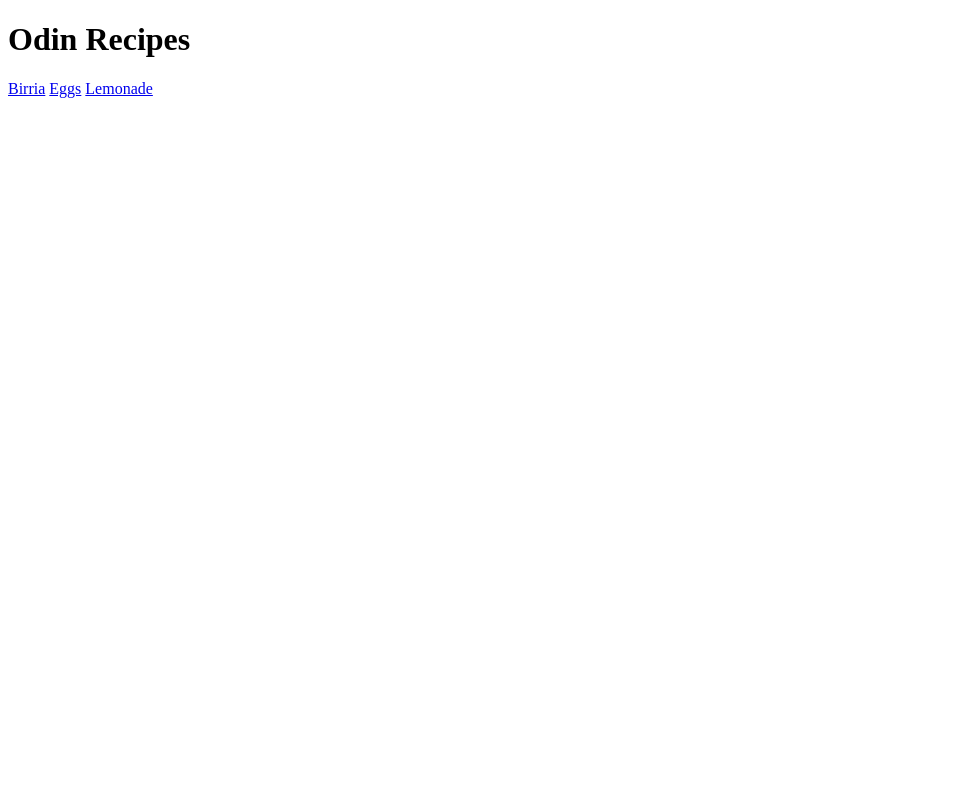
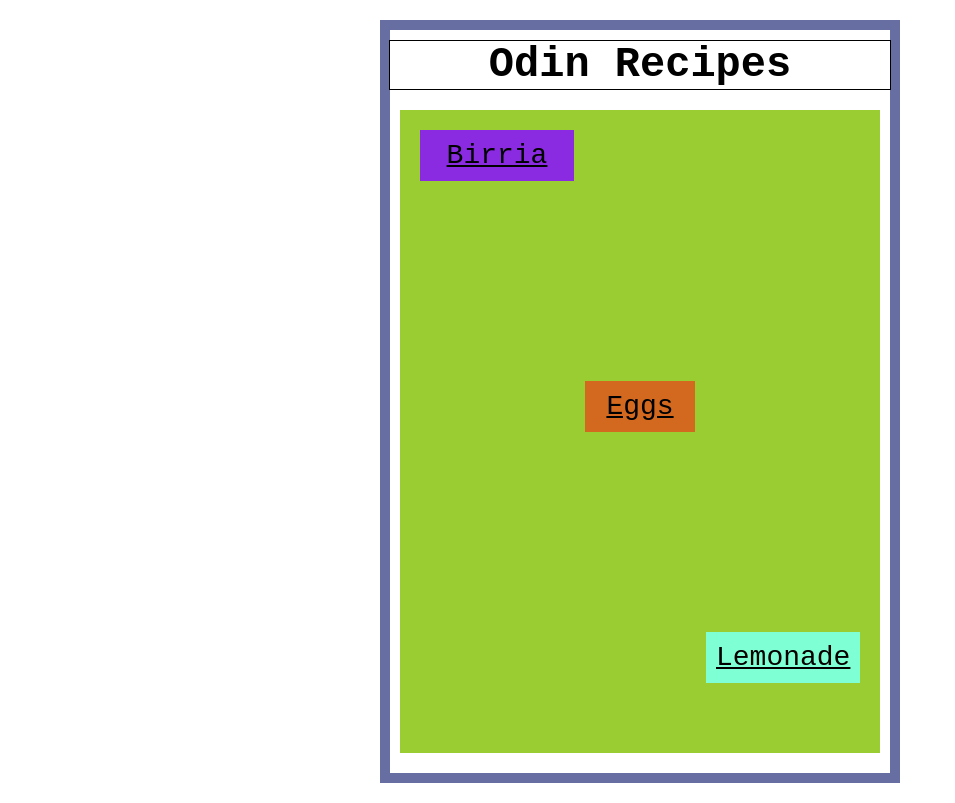
Before and after one commit to cydthe/odin-recipes, a plain HTML site: page index.html in a window 1280 px wide. Shown: the whole page, without its empty margins (0-955 px from the left). Drawn offline with Linux system fonts and the light colour scheme.

Commit message:
I have modified styles.css to use the box model for stylistic modifications. Visible borders have been implemented along with background color, and margins between items for better-looking placement.

```diff
--- a/index.html
+++ b/index.html
@@ -5,10 +5,13 @@
 <title>
     Recipes
 </title>
+<link rel="stylesheet" href="styles.css" >
 </head>
 <body>
     <h1>Odin Recipes</h1>
-    <a href="birria.html" target="_blank" rel="noopener noreferrer" >Birria</a>
-    <a href="eggs.html" target="_blank" rel="noopener noreferrer" >Eggs</a>
-    <a href="lemonade.html" target="_blank" rel="noopener noreferrer" >Lemonade</a>
+    <div class="recipe-items">
+    <a href="birria.html" target="_blank" rel="noopener noreferrer" id="b" >Birria</a>
+    <a href="eggs.html" target="_blank" rel="noopener noreferrer" id="e" >Eggs</a>
+    <a href="lemonade.html" target="_blank" rel="noopener noreferrer" id="l">Lemonade</a>
+    </div>
 <html>
--- /dev/null
+++ b/styles.css
@@ -0,0 +1,74 @@
+img {
+    width: 200px;
+    height: auto;
+}
+
+h1 {
+    font-size: 42px;
+    border-style: solid;
+    border-width: thin;
+    margin: 10px -1px;
+}
+
+body {
+    font-family: monospace, tahoma, sans-serif;
+    text-align: center;
+    border-style: solid;
+    border-color: rgb(103, 110, 161);
+    border-width: 10px;
+    margin: 20px auto;
+    width: 500px;
+}
+
+a {
+    font-size: 28px;
+    display: block;
+    margin-bottom: 200px;
+    padding: 10px;
+}
+
+p {
+    background-color: yellowgreen;
+    margin-left: 10px;
+    margin-right: 10px;
+    padding: 5px;
+}
+
+#b {
+    background-color: blueviolet;
+    color: black;
+    margin-right: 65%;
+}
+
+#e {
+    background-color: chocolate;
+    color: black;
+    margin-right: 37.5%;
+    margin-left: 37.5%;
+}
+
+#l {
+    background-color: aquamarine;
+    color: black;
+    margin-left: 65%;
+    margin-bottom: 50px;
+}
+
+ul, ol {
+    text-align: left;
+    display: block;
+    margin-right: 30%;
+    margin-left: 30%;
+}
+
+li {
+    background: pink;
+    padding: 5px;
+}
+
+.recipe-items {
+    display: block;
+    margin: 20px 10px;
+    padding: 20px;
+    background-color: yellowgreen;
+}
```
Also changed, not shown: birria.html (+11 -0 lines), eggs.html (+11 -0 lines), lemonade.html (+11 -0 lines).
